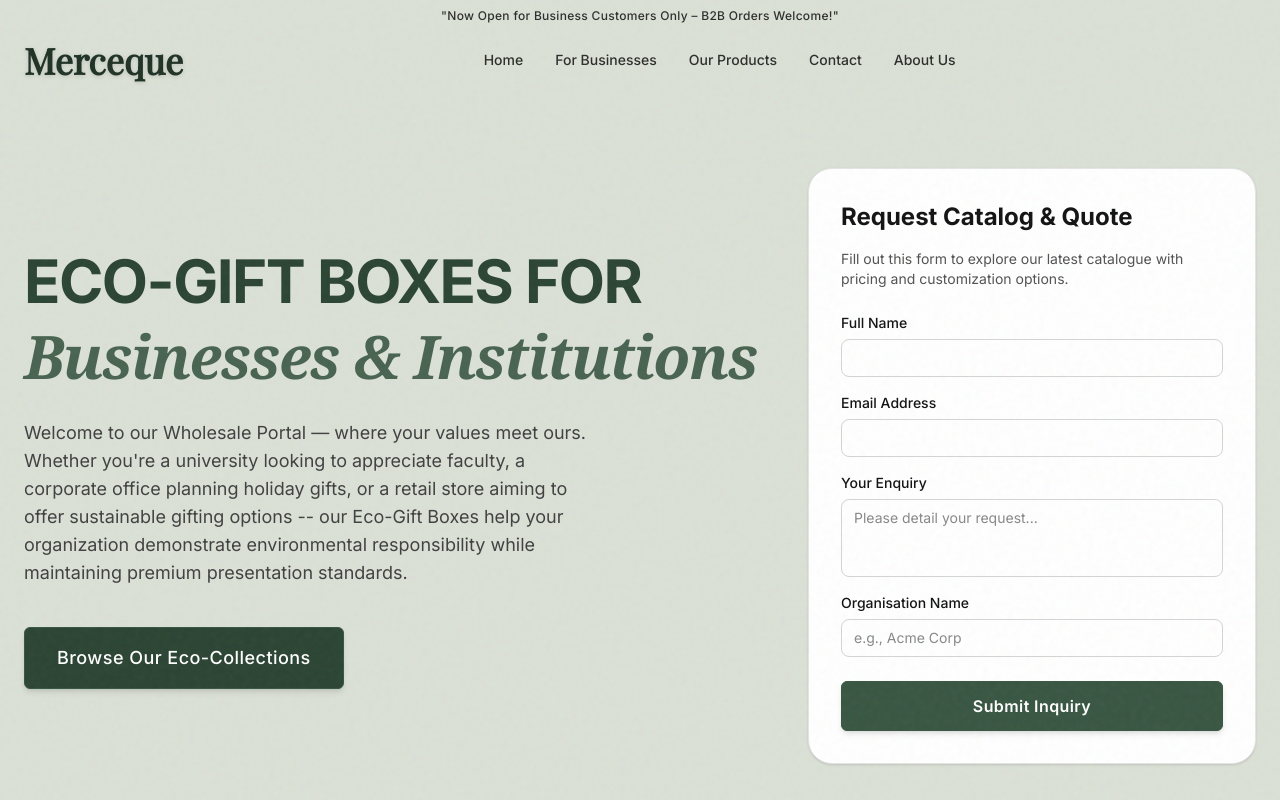
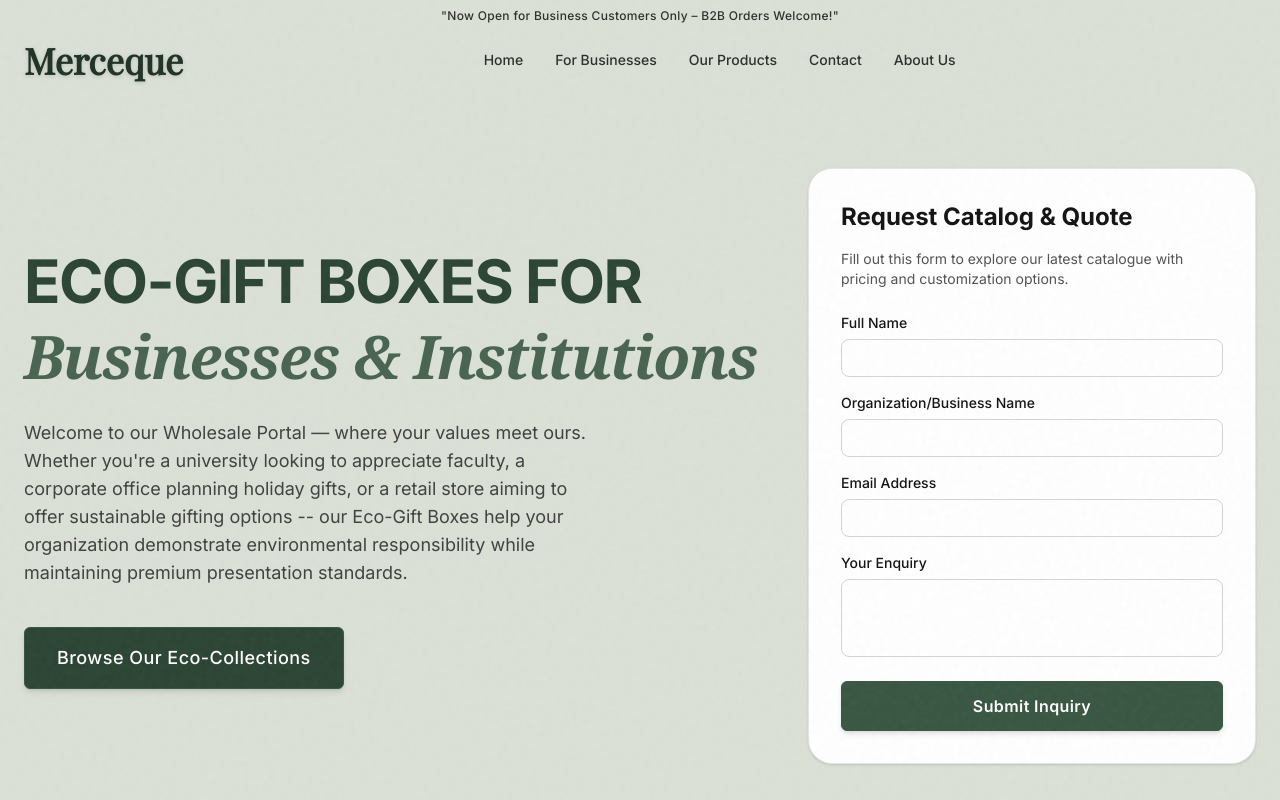
Before and after one commit to divyanshu15/merceque, a Next.js app: page /for-businesses in a window 1280 px wide. Shown: the top 800 px of the page. Built offline with nearby package versions, Linux system fonts and the light colour scheme.

Commit message:
catalog form fixes

```diff
--- a/src/components/CatalogForm.tsx
+++ b/src/components/CatalogForm.tsx
@@ -69,6 +69,18 @@ export function CatalogForm() {
         </div>
 
         <div className="flex flex-col gap-1.5">
+          <label htmlFor="quantity" className="font-medium text-foreground text-sm">Organization/Business Name</label>
+          <input
+            type="text"
+            id="quantity"
+            required
+            className="px-3 py-2 rounded-lg border border-neutral-300 dark:border-neutral-700 bg-transparent focus:outline-none focus:ring-2 focus:ring-primary text-sm"
+            value={formData.quantity}
+            onChange={(e) => setFormData({ ...formData, quantity: e.target.value })}
+          />
+        </div>
+
+        <div className="flex flex-col gap-1.5">
           <label htmlFor="email" className="font-medium text-foreground text-sm">Email Address</label>
           <input
             type="email"
@@ -86,25 +98,13 @@ export function CatalogForm() {
             id="product"
             required
             rows={3}
-            placeholder="Please detail your request..."
             className="px-3 py-2 rounded-lg border border-neutral-300 dark:border-neutral-700 bg-transparent focus:outline-none focus:ring-2 focus:ring-primary resize-none text-sm"
             value={formData.product}
             onChange={(e) => setFormData({ ...formData, product: e.target.value })}
           />
         </div>
 
-        <div className="flex flex-col gap-1.5">
-          <label htmlFor="quantity" className="font-medium text-foreground text-sm">Organisation Name</label>
-          <input
-            type="text"
-            id="quantity"
-            required
-            placeholder="e.g., Acme Corp"
-            className="px-3 py-2 rounded-lg border border-neutral-300 dark:border-neutral-700 bg-transparent focus:outline-none focus:ring-2 focus:ring-primary text-sm"
-            value={formData.quantity}
-            onChange={(e) => setFormData({ ...formData, quantity: e.target.value })}
-          />
-        </div>
+
 
         <Button
           type="submit"
```
